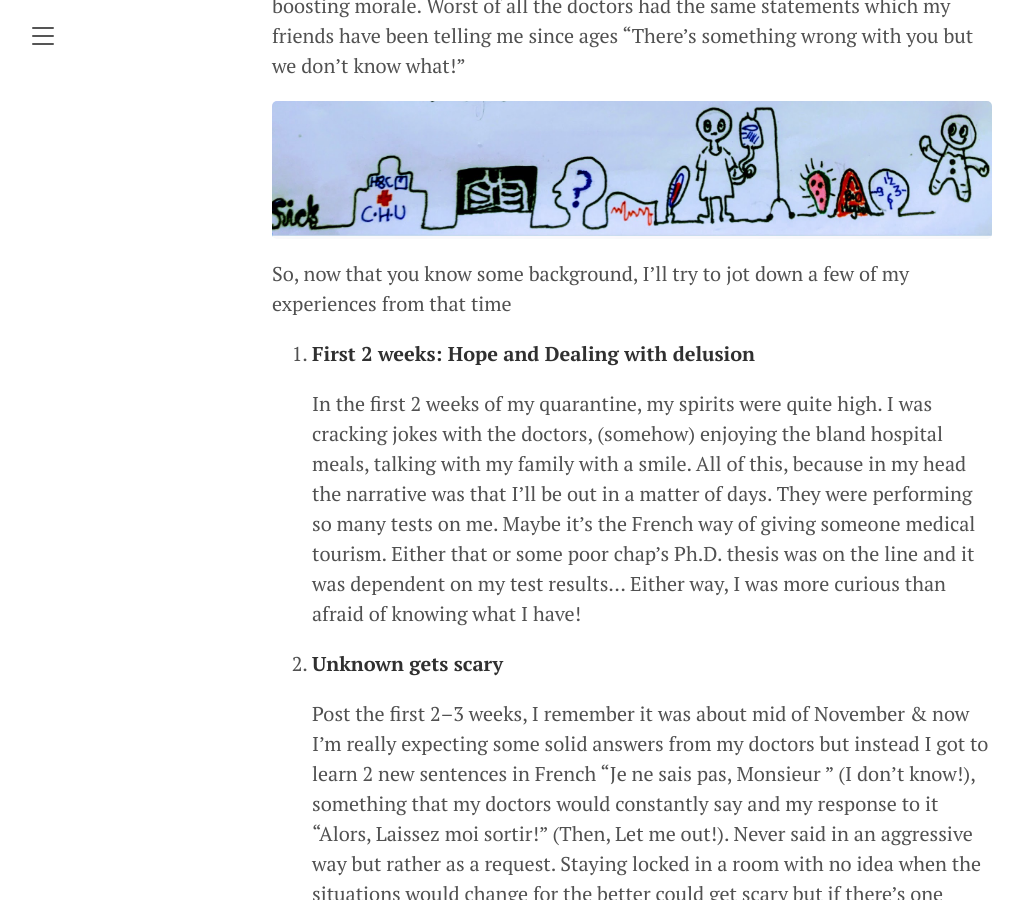
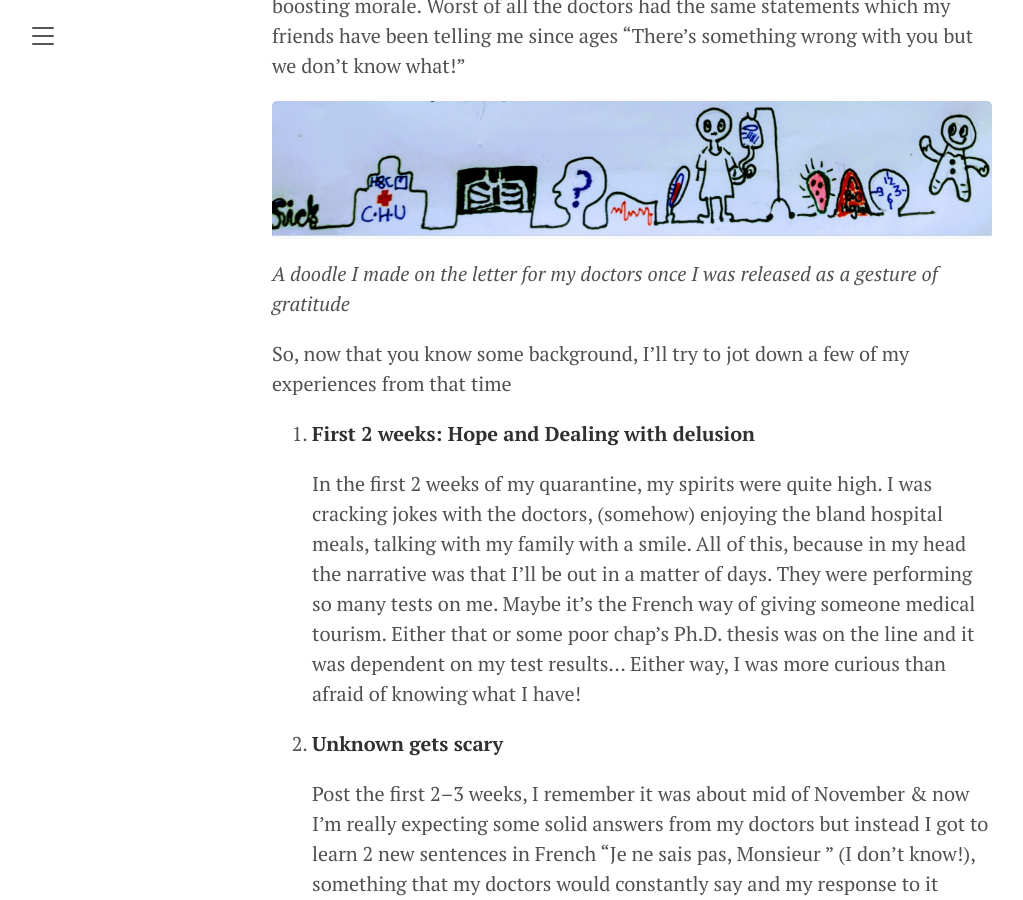
Before and after one commit to skat00sh/blog, a Jekyll site: the page built from _posts/2020-03-23-excerpts-from-my-quarantine.md, in a window 1280 px wide and 900 px high, scrolled down 941 px. Shown: the whole window, without its empty margins (8-1031 px from the left). Built offline with Jekyll 4.4.1, drawn with Linux system fonts in a browser that asks for light colours; comment, search, counter and statistics services are not loaded.

Commit message:
Add caption to image

```diff
--- a/_posts/2020-03-23-excerpts-from-my-quarantine.md
+++ b/_posts/2020-03-23-excerpts-from-my-quarantine.md
@@ -9,7 +9,7 @@
 
 16 October 2017, somewhere around 16:30 CET, I’ve issues in just maintaining a straight posture on a chair. Have you ever seen those tall buildings falling onto itself, well I felt kind of like that in my spine. I left work, went home and tried to sleep. It got worse with every passing minute. I went to the hospital, instantly admitted for the night to run some tests and then sent home for 2–3 days. My situation really didn’t improve and I was hoping tests would reveal the issue. To my dismay, they didn’t! I was admitted again, this time for a week and then was again told to go home for a weekend and return on Monday. Well, this time when I returned, little did I know that I would be moving in with them(CHU Poitiers, France) for the foreseeable future. Here I was, in a country that was still new to me. I had severely limited (read non-existent) language skills, a few friends for support but just for the initial few days (After the first few weeks they couldn’t even if they wanted to). No possibility of a family member to be around for boosting morale. Worst of all the doctors had the same statements which my friends have been telling me since ages “There’s something wrong with you but we don’t know what!”
 
-![A doodle I made on the letter for my doctors once I was released as a gesture of gratitude]({{site.url}}/public/post_assets/quarantine.jpeg)
+![A doodle I made on the letter for my doctors once I was released as a gesture of gratitude]({{site.url}}/public/post_assets/quarantine.jpeg) _A doodle I made on the letter for my doctors once I was released as a gesture of gratitude_
 
 
 So, now that you know some background, I’ll try to jot down a few of my experiences from that time
```
Also changed, not shown: 3 other files.
